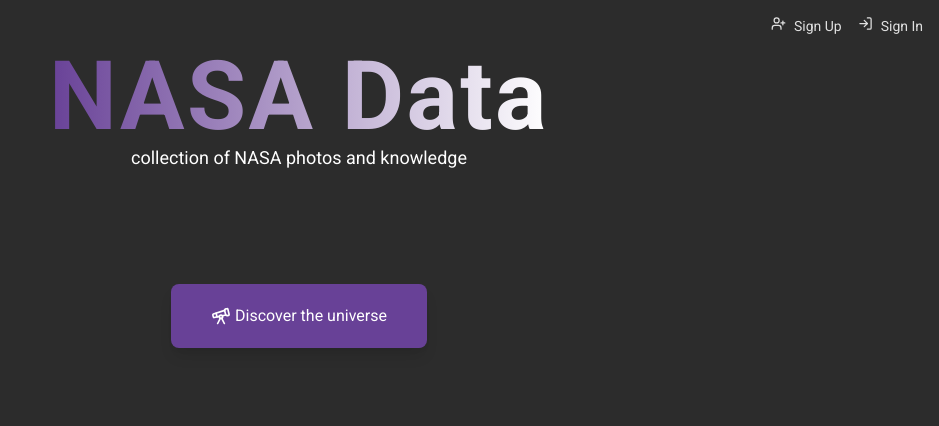
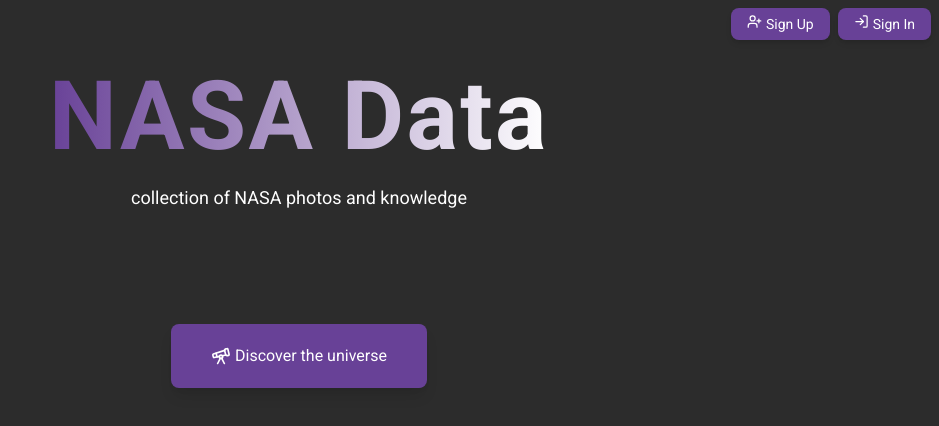
Before and after one commit to TatyanaZakiryanova/nasa-data, a Next.js app: page / in a window 1280 px wide. Shown: the top 426 px of the page, without its empty margins (341-1280 px from the left). Built offline with nearby package versions, Linux system fonts and the light colour scheme.

Commit message:
added buttons to the home page

```diff
--- a/src/app/page.tsx
+++ b/src/app/page.tsx
@@ -1,18 +1,23 @@
 import { LogIn, Telescope, UserPlus } from 'lucide-react';
 import Link from 'next/link';
+import Button from './ui/button';
 
 export default function Home() {
   return (
     <main className="relative flex h-screen flex-col items-center bg-customBackground p-12">
-      <aside className="absolute bottom-8 right-4 top-4 flex max-h-5 gap-4 text-sm text-customTextColor">
-        <Link href="/dashboard/registration" className="inline-flex justify-center gap-2">
-          <UserPlus size={15} /> Sign Up
-        </Link>
-        <Link href="/dashboard/login" className="inline-flex justify-center gap-2">
-          <LogIn size={15} /> Sign In
-        </Link>
+      <aside className="absolute bottom-8 right-2 top-2 flex max-h-5 gap-2 text-sm text-customTextColor">
+        <Button className="flex items-center justify-center p-4">
+          <Link href="/dashboard/registration" className="inline-flex justify-center gap-1">
+            <UserPlus size={15} /> Sign Up
+          </Link>
+        </Button>
+        <Button className="flex items-center justify-center p-4">
+          <Link href="/dashboard/login" className="inline-flex justify-center gap-1">
+            <LogIn size={15} /> Sign In
+          </Link>
+        </Button>
       </aside>
-      <h1 className="gradient-text text-5xl font-bold tracking-wide sm:text-6xl md:text-7xl lg:text-8xl">
+      <h1 className="gradient-text m-5 text-5xl font-bold tracking-wide sm:text-6xl md:text-7xl lg:text-8xl">
         NASA Data
       </h1>
       <span className="text-sm text-white sm:text-base md:text-lg">
```
